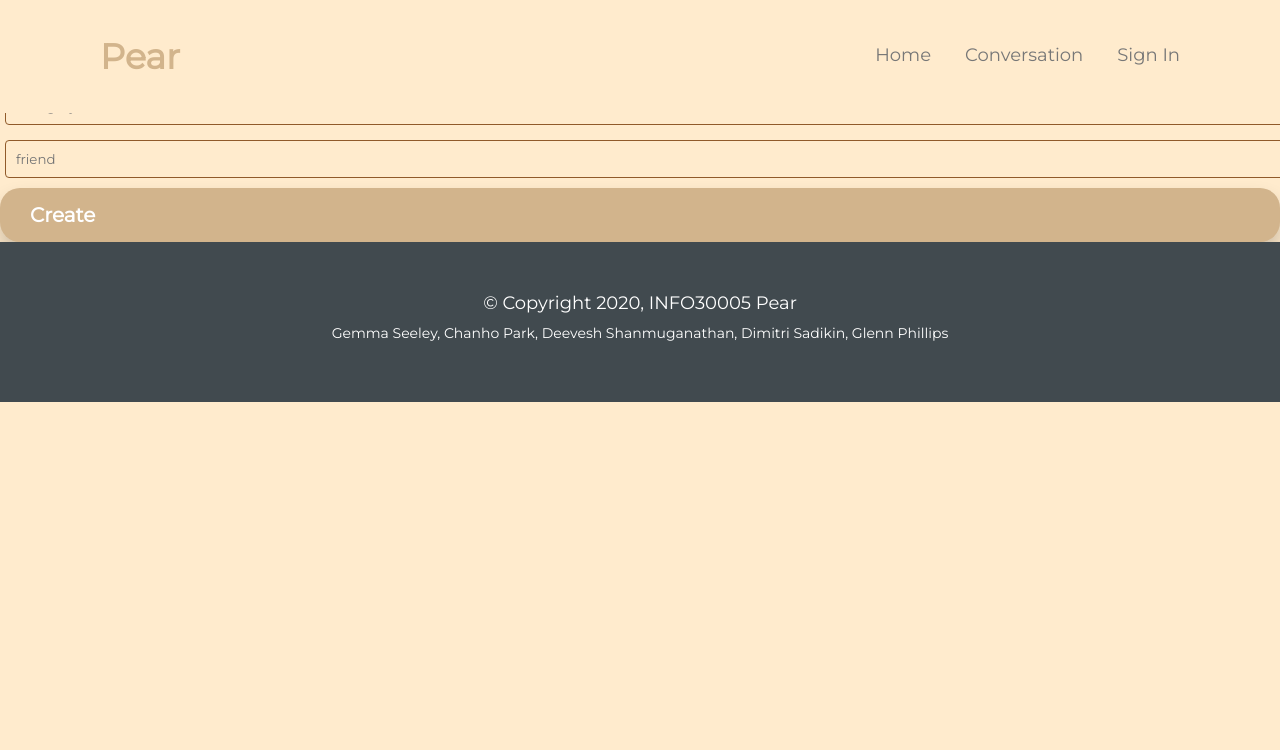
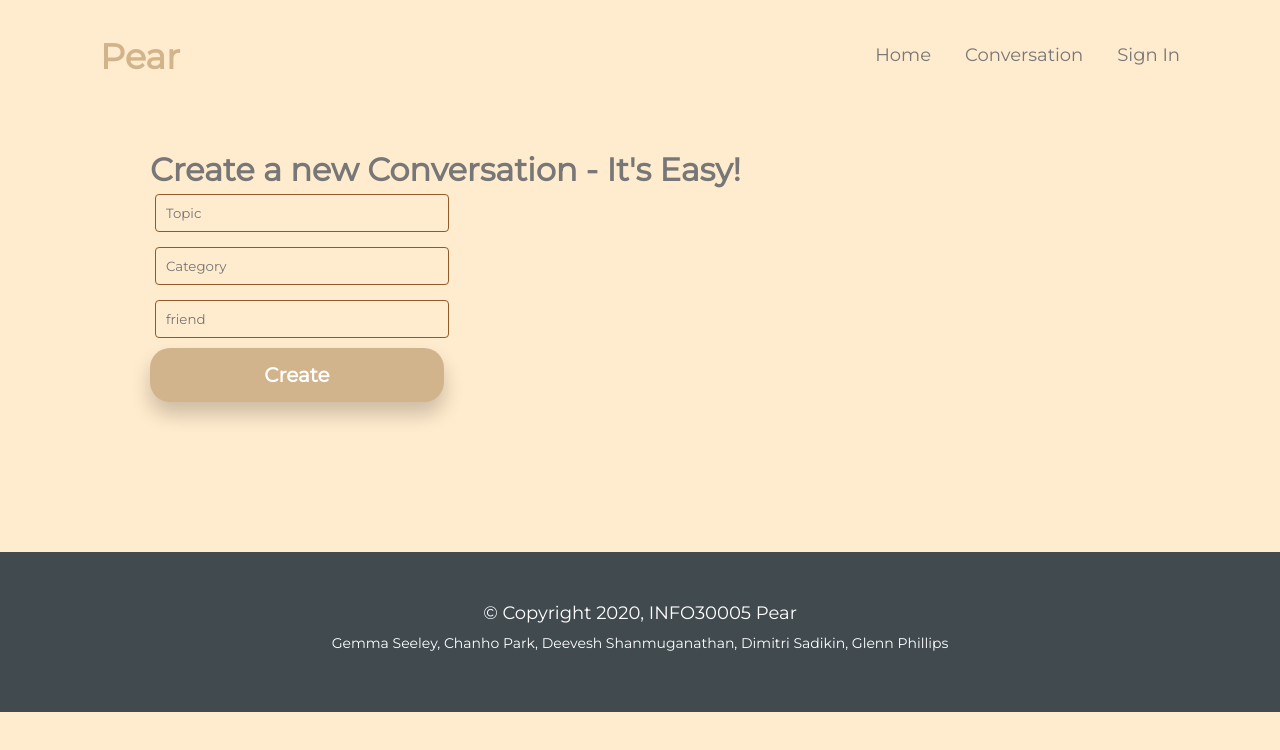
Before and after one commit to pchanho/pear-Chanho-Park, a React (Create React App) app: page /create in a window 1280 px wide. Shown: the top 750 px of the page. Built offline with nearby package versions, Linux system fonts and the light colour scheme.

Commit message:
Updated create conversation

```diff
--- a/src/pages/Conversation/Create.js
+++ b/src/pages/Conversation/Create.js
@@ -8,11 +8,7 @@ export default function Create() {
 
     return (
         <div>
-            <section >
-                <div>
-                    <ConversationAddForm />
-                </div>
-            </section>
+            <ConversationAddForm />
         </div>
         //What do you want to talk about?
 
--- a/src/pages/Conversation/joinStyles.css
+++ b/src/pages/Conversation/joinStyles.css
@@ -62,3 +62,17 @@
 .btn-join:hover {
     transform: scale(1.2) !important;
 }
+
+.conversation-create{
+    padding: 150px 150px;
+}
+
+.conversation-create-content{
+    width: 30%;
+    text-align: center;
+    align-items: center;
+}
+
+.btn-success{
+
+}
```
